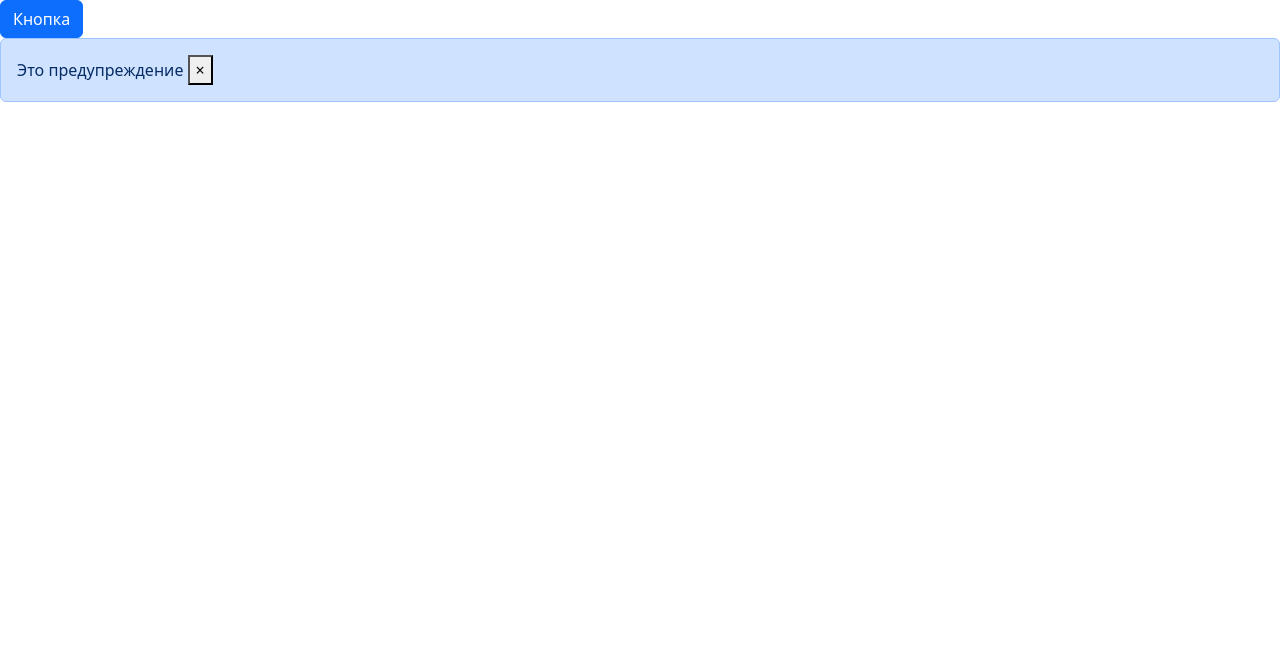
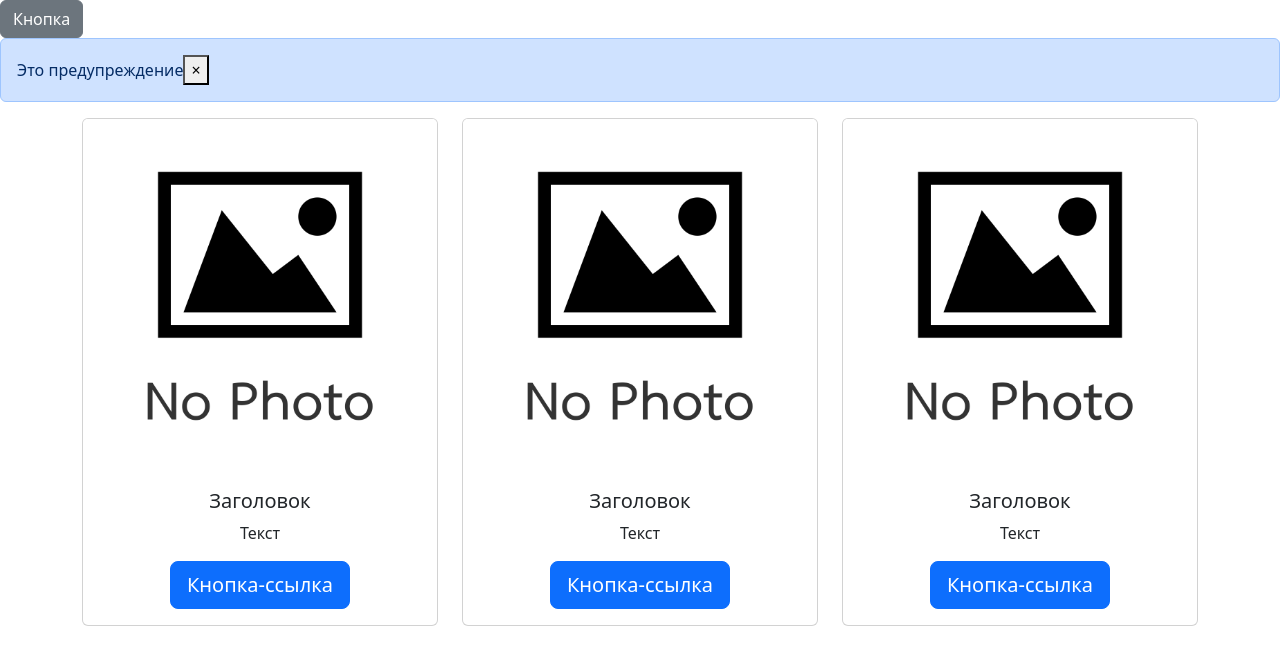
Before and after one commit to Stellar-Explosion/vue-components, a Nuxt app: page / in a window 1280 px wide. Shown: the top 664 px of the page. Built offline with nearby package versions, Linux system fonts and the light colour scheme.

Commit message:
New component: cards

```diff
--- a/app.vue
+++ b/app.vue
@@ -1,11 +1,10 @@
 <template>
   <div>
-    <Button variant="primary">
-      Кнопка
-    </Button>
-    <Alert variant="primary">
-      Это предупреждение
-    </Alert>
+    <Button variant="secondary"></Button>
+    <Alert></Alert>
+  </div>
+  <div>
+    <Card image="/no-photo.jpg"></Card>
   </div>
 </template>
 
--- /dev/null
+++ b/components/Card.vue
@@ -0,0 +1,85 @@
+<template>
+  <div class="container text-center">
+    <div class="row">
+      <div class="col-4">
+        <div class="card">
+          <img :src="image" class="card-img-top" alt="...">
+          <div class="card-body">
+            <h5 class="card-title">
+              <slot>Заголовок</slot>
+            </h5>
+            <p class="card-text">
+              <slot>Текст</slot>
+            </p>
+            <a href="#" class="btn" :class="`btn-${variant} btn-${size}`">
+              <slot>Кнопка-ссылка</slot>
+            </a>
+          </div>
+        </div>
+      </div>
+      <div class="col-4">
+        <div class="card">
+          <img :src="image" class="card-img-top" alt="...">
+          <div class="card-body">
+            <h5 class="card-title">
+              <slot>Заголовок</slot>
+            </h5>
+            <p class="card-text">
+              <slot>Текст</slot>
+            </p>
+            <a href="#" class="btn" :class="`btn-${variant} btn-${size}`">
+              <slot>Кнопка-ссылка</slot>
+            </a>
+          </div>
+        </div>
+      </div>
+      <div class="col-4">
+        <div class="card">
+          <img :src="image" class="card-img-top" alt="...">
+          <div class="card-body">
+            <h5 class="card-title">
+              <slot>Заголовок</slot>
+            </h5>
+            <p class="card-text">
+              <slot>Текст</slot>
+            </p>
+            <a href="#" class="btn" :class="`btn-${variant} btn-${size}`">
+              <slot>Кнопка-ссылка</slot>
+            </a>
+          </div>
+        </div>
+      </div>
+    </div>
+  </div>
+</template>
+
+<script>
+export default {
+  props: {
+    image: {
+      type: String,
+      required: true,
+    },
+    variant: {
+      type: String,
+      default: "primary"
+    },
+    size: {
+      type: String,
+      default: "lg"
+    },
+    disabled: {
+      type: Boolean,
+      default: false
+    }
+  },
+
+  setup(props) {
+    return {
+      image: props.image,
+      variant: props.variant,
+      disabled: props.disabled
+    };
+  },
+};
+</script>
```
Also changed, not shown: public/no-photo.jpg (added).
